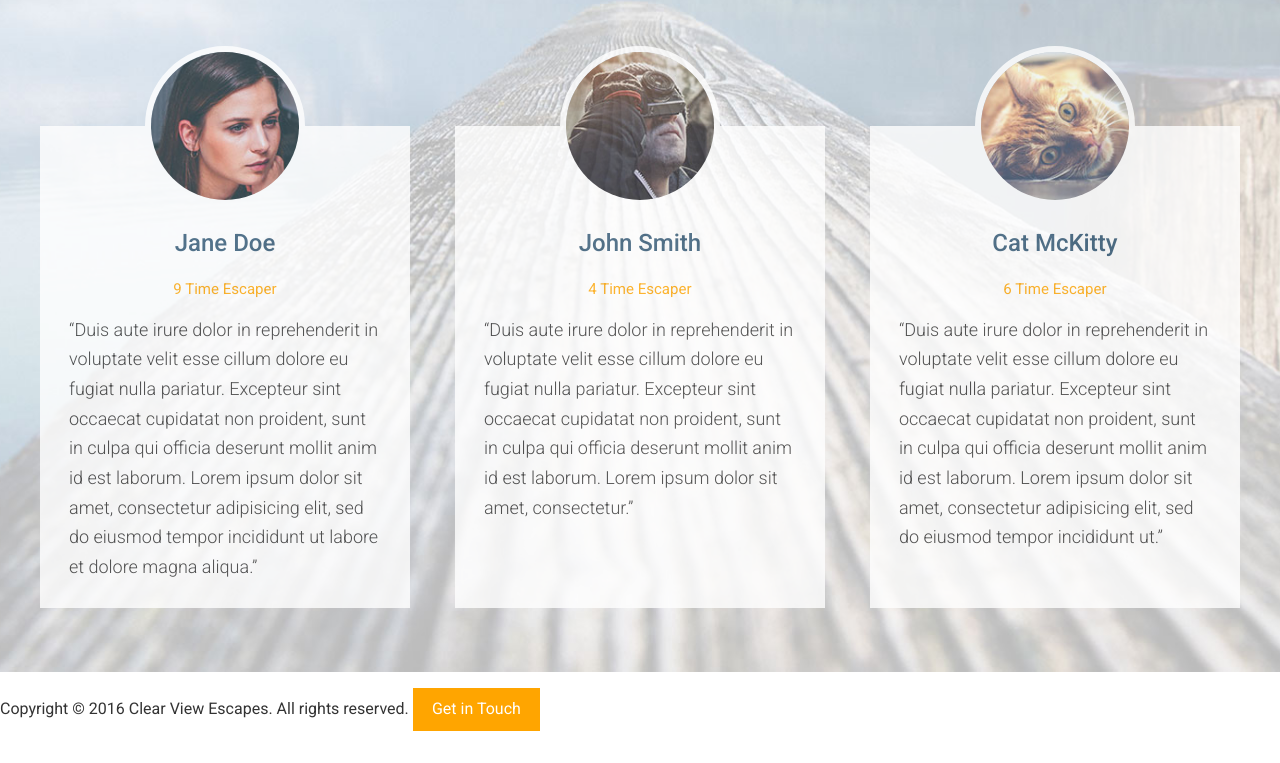
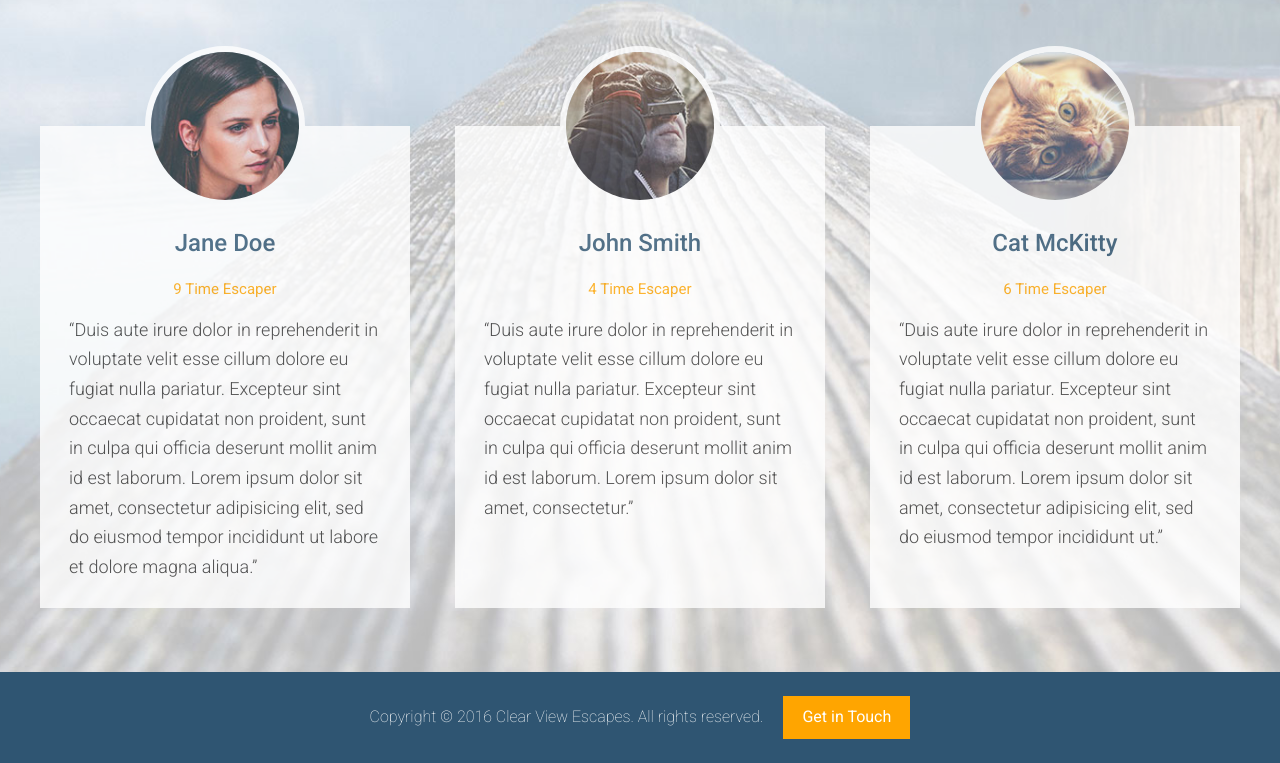
Before and after one commit to hussain67/finalsite, a website built with webpack: page app/index.html in a window 1280 px wide. Shown: the part 3174-3937 px from the top of the page. Built offline with nearby package versions, Linux system fonts and the light colour scheme.

Commit message:
footer section completed

```diff
--- a/app/assets/styles/modules/_btn.css
+++ b/app/assets/styles/modules/_btn.css
@@ -6,6 +6,17 @@
     text-decoration: none;
     padding: .75rem  1.2rem;
     display:inline-block;
+
+
+    &--footer{
+        margin-top: 1rem;
+        @mixin atSmall{
+            margin-top:0rem;
+            margin-left: 1rem;
+        }
+    }
+
+
 
     &--orange{
         background-color:$mainOrange;
--- /dev/null
+++ b/app/assets/styles/modules/_footer.css
@@ -0,0 +1,11 @@
+.site-footer {
+    background-color: $mainBlue;
+    color:#FFF;
+    text-align:center;
+    padding:.5rem 0;
+
+    span{
+        font-weight: 200;
+    }
+
+}
--- a/app/assets/styles/styles.css
+++ b/app/assets/styles/styles.css
@@ -16,5 +16,6 @@
 @import "modules/_section-title";
 @import "modules/_feature-item";
 @import "modules/_testimonial";
+@import "modules/_footer";
 
 @import "pages/_home";
--- a/app/index.html
+++ b/app/index.html
@@ -196,8 +196,8 @@
   </div>
 
 
-  <footer>
-    <p>Copyright &copy; 2016 Clear View Escapes. All rights reserved. <a class="btn--orange btn" href="#">Get in
+  <footer class="site-footer">
+    <p> <span> Copyright &copy; 2016 Clear View Escapes. All rights reserved.</span>   <a class=" btn btn--orange btn--footer" href="#">Get in
         Touch</a></p>
   </footer>
   <script src="/temp/scripts/App.js"></script>
--- a/app/temp/styles/styles.css
+++ b/app/temp/styles/styles.css
@@ -541,18 +541,30 @@ a {
 
 }
 
+.btn--footer{
+        margin-top: 1rem;
+    }
+
+@media(min-width:530px){
+
+.btn--footer{
+            margin-top:0rem;
+            margin-left: 1rem
+    }
+  }
+
 .btn--orange{
-    background-color:orange;
+        background-color:orange;
 }
 
 .btn--large{
-    padding: 1.1rem 1.9rem;
+        padding: 1.1rem 1.9rem;
 }
 
 @media(min-width:530px){
 
 .btn--large{
-  font-size:1.25rem
+    font-size:1.25rem
 }
   }
 
@@ -868,6 +880,18 @@ a {
                 margin:.25rem 0 1rem 0;;
             }
 
+.site-footer {
+    background-color: #2f5572;
+    color:#FFF;
+    text-align:center;
+    padding:.5rem 0;
+
+}
+
+.site-footer span{
+        font-weight: 200;
+    }
+
 .our-beginning__h2{
 margin-bottom: .5em;
 }
```
Lines whose indentation alone changed are shown as unchanged.
